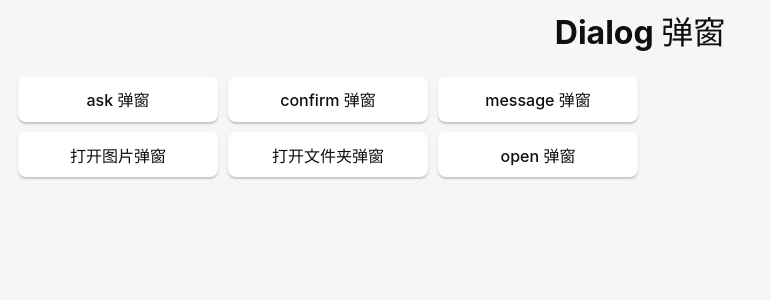
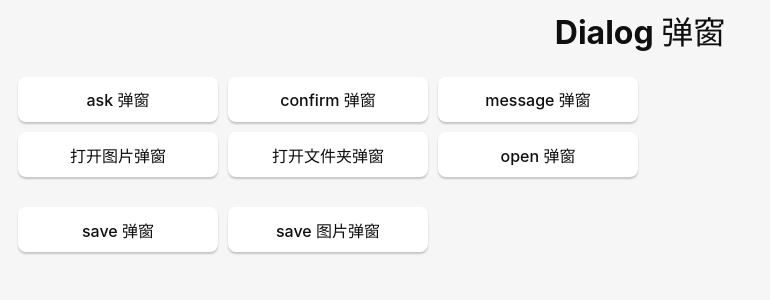
Before and after one commit to leaf0412/tauri-learn, a React (Vite) app: page / in a window 1280 px wide. Shown: the top 300 px of the page, without its empty margins (0-770 px from the left). Built offline with nearby package versions, Linux system fonts and the light colour scheme.

Commit message:
feat: 实现 save dialog 功能

```diff
--- a/src/components/Dialog/index.jsx
+++ b/src/components/Dialog/index.jsx
@@ -2,6 +2,7 @@ import AskComponent from './ask';
 import ConfirmComponent from './confirm';
 import MessageComponent from './message';
 import OpenComponent from './open';
+import SaveComponent from './save';
 import './dialog.css';
 
 const Dialog = () => {
@@ -12,6 +13,7 @@ const Dialog = () => {
       <ConfirmComponent />
       <MessageComponent />
       <OpenComponent />
+      <SaveComponent />
     </div>
   );
 };
--- /dev/null
+++ b/src/components/Dialog/save.jsx
@@ -0,0 +1,40 @@
+import { save } from '@tauri-apps/api/dialog';
+
+function SaveComponent() {
+  async function saveImageDialog() {
+    const filePath = await save({
+      filters: [
+        {
+          name: 'Image',
+          extensions: ['png', 'svg', 'webp', 'jpeg'],
+        },
+      ],
+    });
+    console.log(filePath);
+  }
+
+  async function saveDialog() {
+    const dirPath = await save({
+      filters: [
+        {
+          name: 'All',
+          extensions: ['*'],
+        },
+      ],
+    });
+    console.log(dirPath);
+  }
+
+  return (
+    <div className='dialog'>
+      <button className='btn' onClick={saveDialog}>
+        save 弹窗
+      </button>
+      <button className='btn' onClick={saveImageDialog}>
+        save 图片弹窗
+      </button>
+    </div>
+  );
+}
+
+export default SaveComponent;
```
